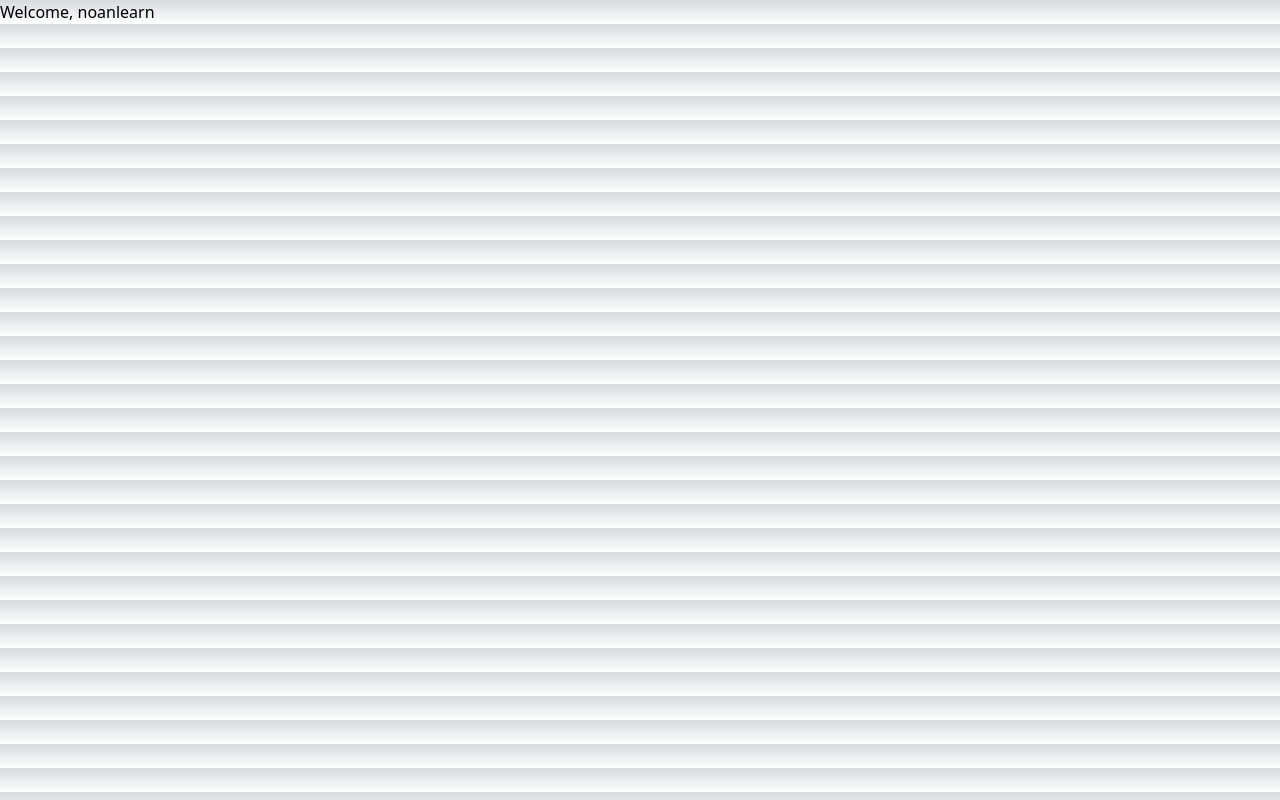
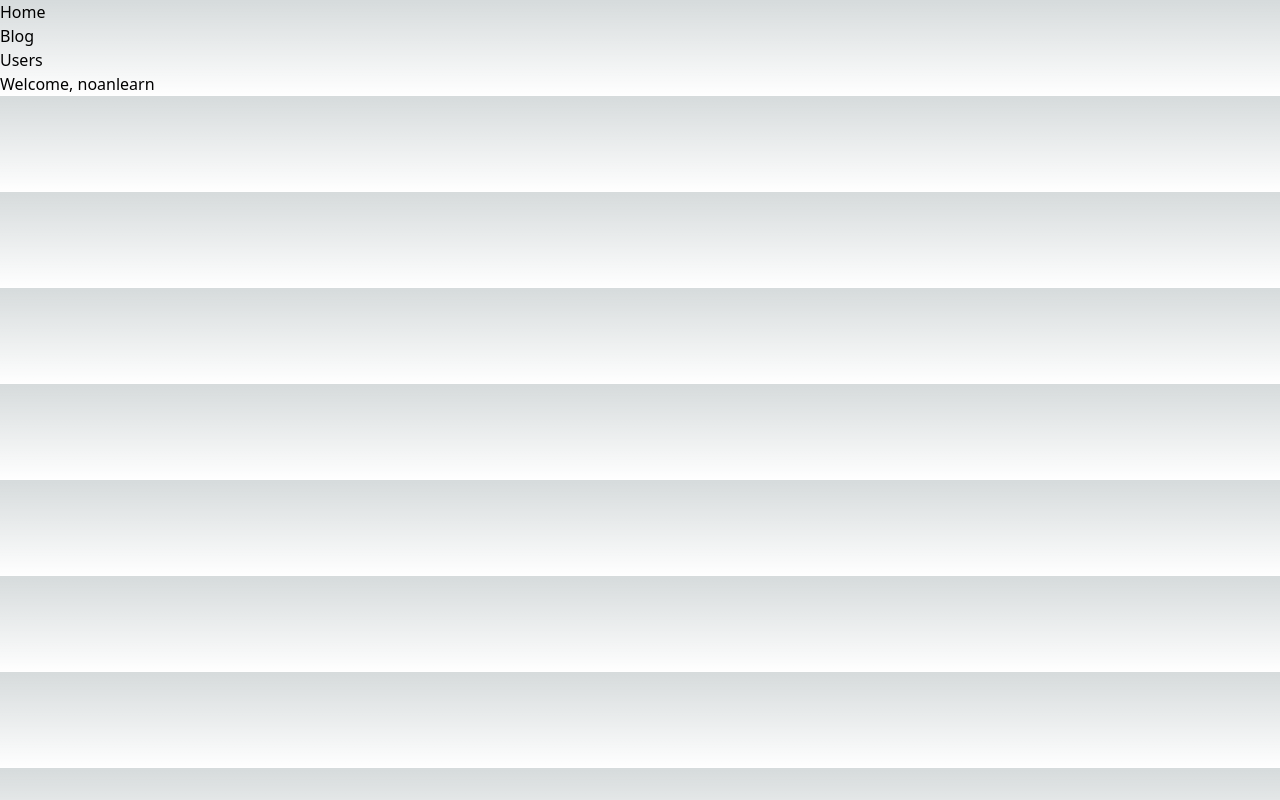
Before and after one commit to noanlearn/nextjs-basic, a Next.js app: page / in a window 1280 px wide. Built offline with nearby package versions, Linux system fonts and the light colour scheme.

Commit message:
feat: berpindah halaman dengan Link component

```diff
--- a/pages/index.tsx
+++ b/pages/index.tsx
@@ -1,8 +1,26 @@
 import Image from "next/image";
 import { Inter } from "next/font/google";
+import Link from "next/link";
 
 const inter = Inter({ subsets: ["latin"] });
 
 export default function Home() {
-  return <h1>Welcome, noanlearn</h1>;
+  return (
+    <main>
+      <header>
+        <ul>
+          <li>
+            <Link href="/">Home</Link>
+          </li>
+          <li>
+            <Link href="/blog">Blog</Link>
+          </li>
+          <li>
+            <Link href="/users">Users</Link>
+          </li>
+        </ul>
+      </header>
+      <h1>Welcome, noanlearn</h1>
+    </main>
+  );
 }
```
